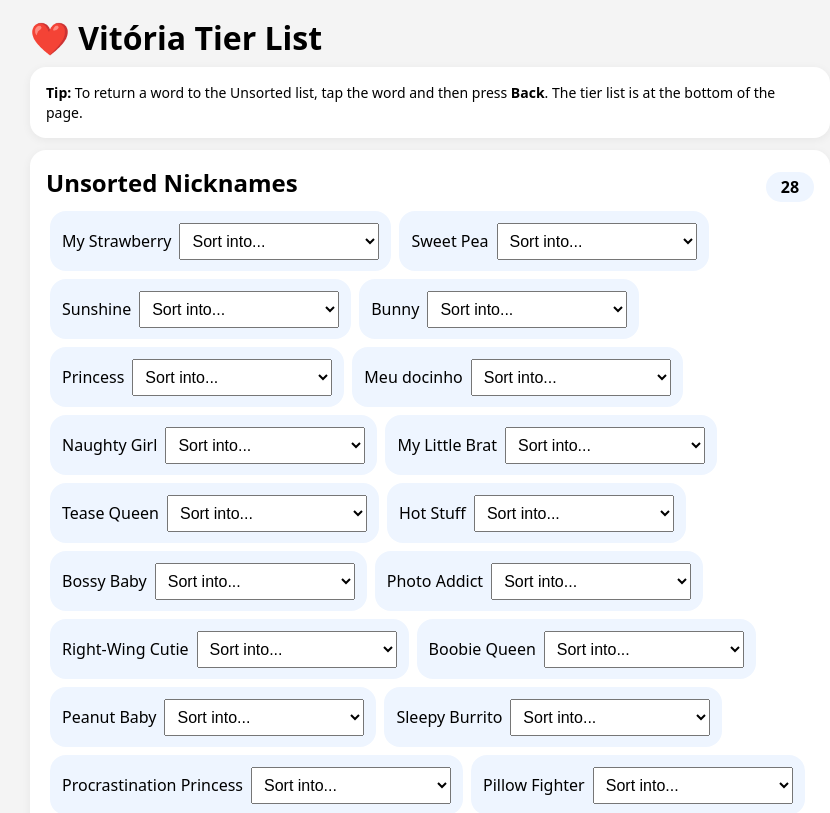
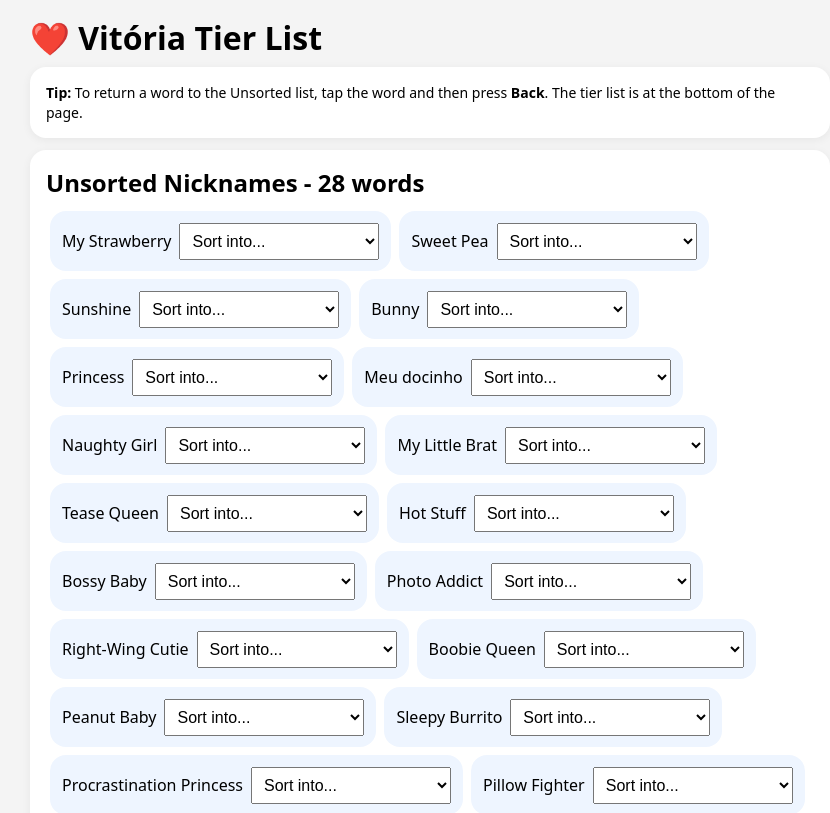
Before and after one commit to neknekkekkek/viih-nicknames-tierlist, a React (Vite) app: page / in a window 1280 px wide. Shown: the top 813 px of the page, without its empty margins (210-1040 px from the left). Built offline with nearby package versions, Linux system fonts and the light colour scheme.

Commit message:
Update TierList.jsx

```diff
--- a/src/TierList.jsx
+++ b/src/TierList.jsx
@@ -46,22 +46,18 @@ export default function TierList() {
 
   return (
     <div className="container" onClick={clearActive}>
-      {/* 1) Заголовок */}
+      {/* Заголовок */}
       <h1>❤️ Vitória Tier List</h1>
 
-      {/* 3) Подсказка на английском */}
+      {/* Подсказка на английском */}
       <div className="card hint" onClick={e => e.stopPropagation()}>
         <p><strong>Tip:</strong> To return a word to the Unsorted list, tap the word and then press <b>Back</b>. The tier list is at the bottom of the page.</p>
       </div>
 
-      {/* Блок с неотсортированными */}
+      {/* Неотсортированные с единым заголовком и счётчиком в одной строке */}
       {unassigned.length > 0 && (
         <div className="card" onClick={e => e.stopPropagation()}>
-          {/* 2) Заголовок + счётчик справа */}
-          <div className="headerRow">
-            <h2>Unsorted Nicknames</h2>
-            <span className="countBadge">{unassigned.length}</span>
-          </div>
+          <h2>Unsorted Nicknames - {unassigned.length} {unassigned.length === 1 ? 'word' : 'words'}</h2>
 
           <div>
             {unassigned.map(nick => (
```
